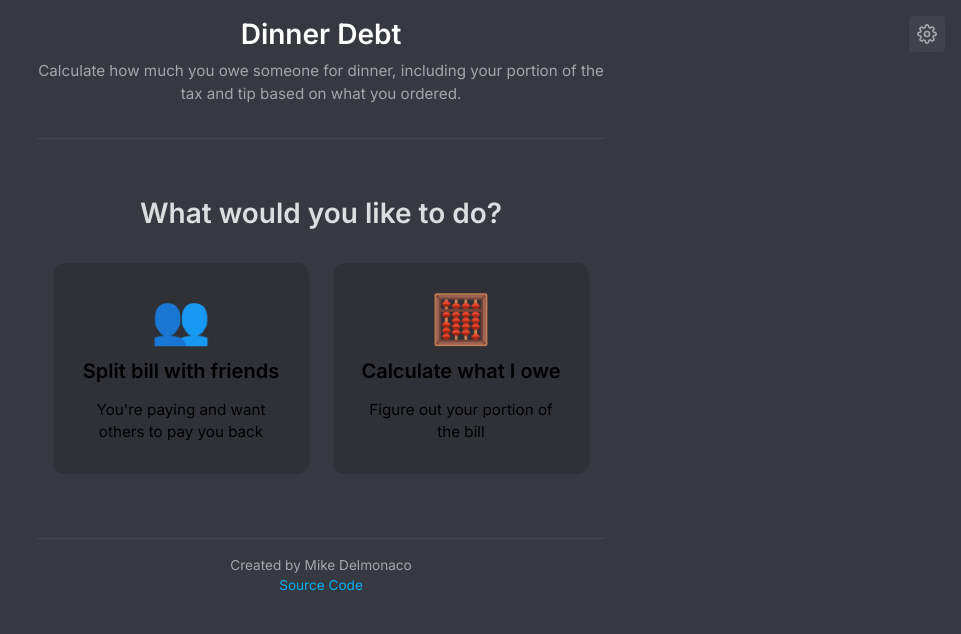
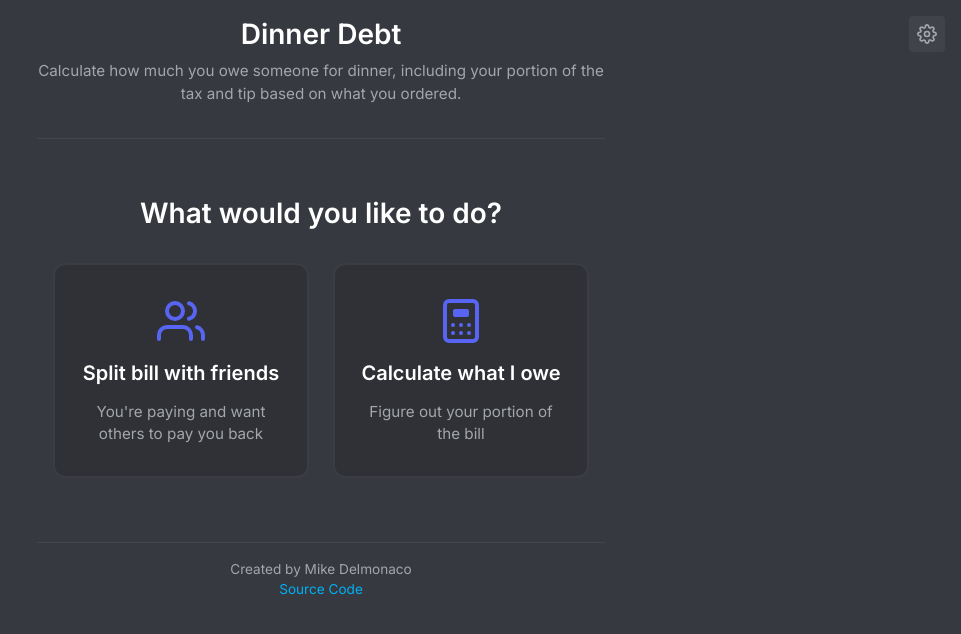
Before and after one commit to quasarbright/dinner-debt, a React (Create React App) app: page / in a window 1280 px wide. Shown: the top 634 px of the page, without its empty margins (319-1280 px from the left). Built offline with nearby package versions, Linux system fonts and the light colour scheme.

Commit message:
fix prefill bug

```diff
--- a/src/App.css
+++ b/src/App.css
@@ -1041,7 +1041,7 @@
 
 .landing-container h2 {
   font-size: 1.75rem;
-  color: var(--text-primary);
+  color: var(--header-primary);
   margin-bottom: 2rem;
 }
 
@@ -1060,7 +1060,7 @@
 
 .landing-option-button {
   background: var(--background-secondary);
-  border: 2px solid var(--border-color);
+  border: 2px solid rgba(255, 255, 255, 0.06);
   border-radius: 12px;
   padding: 2rem 1.5rem;
   cursor: pointer;
@@ -1075,7 +1075,7 @@
 
 .landing-option-button:hover {
   transform: translateY(-2px);
-  border-color: var(--accent-color);
+  border-color: var(--brand);
   box-shadow: 0 4px 12px rgba(0, 0, 0, 0.15);
 }
 
@@ -1084,19 +1084,20 @@
 }
 
 .option-icon {
-  font-size: 3rem;
-  line-height: 1;
+  width: 48px;
+  height: 48px;
+  color: var(--brand);
 }
 
 .option-title {
   font-size: 1.25rem;
   font-weight: 600;
-  color: var(--text-primary);
+  color: var(--header-primary);
 }
 
 .option-description {
   font-size: 0.95rem;
-  color: var(--text-secondary);
+  color: var(--text-muted);
   line-height: 1.4;
 }
 
@@ -1110,7 +1111,7 @@
 
 .calculator-choice-container h2 {
   font-size: 1.75rem;
-  color: var(--text-primary);
+  color: var(--header-primary);
   margin-bottom: 2rem;
 }
 
@@ -1129,7 +1130,7 @@
 
 .calculator-option-button {
   background: var(--background-secondary);
-  border: 2px solid var(--border-color);
+  border: 2px solid rgba(255, 255, 255, 0.06);
   border-radius: 12px;
   padding: 2rem 1.5rem;
   cursor: pointer;
@@ -1144,7 +1145,7 @@
 
 .calculator-option-button:hover:not(:disabled) {
   transform: translateY(-2px);
-  border-color: var(--accent-color);
+  border-color: var(--brand);
   box-shadow: 0 4px 12px rgba(0, 0, 0, 0.15);
 }
 
--- a/src/App.tsx
+++ b/src/App.tsx
@@ -96,7 +96,7 @@ function App() {
     const modeParam = params.get('mode');
     if (modeParam === 'creator' || modeParam === 'calculator') return modeParam;
     return 'landing';
-  }, []);
+  }, [window.location.search]);
 
   // Internal state for calculator manual entry mode (no URL change)
   const [showCalculatorManualEntry, setShowCalculatorManualEntry] = React.useState(false);
@@ -138,6 +138,7 @@ function App() {
           onManualEntryClick={() => setShowCalculatorManualEntry(true)}
           isProcessingReceipt={isProcessingReceipt}
           receiptError={receiptError ?? null}
+          onReceiptUpload={handleReceiptUpload}
         />
       ) : mode === 'friend' ? (
         <FriendWizard
@@ -437,7 +438,12 @@ function LandingPage() {
           className="landing-option-button"
           onClick={() => window.location.href = '?mode=creator'}
         >
-          <div className="option-icon">👥</div>
+          <svg className="option-icon" viewBox="0 0 24 24" fill="none" xmlns="http://www.w3.org/2000/svg">
+            <path d="M17 21V19C17 17.9391 16.5786 16.9217 15.8284 16.1716C15.0783 15.4214 14.0609 15 13 15H5C3.93913 15 2.92172 15.4214 2.17157 16.1716C1.42143 16.9217 1 17.9391 1 19V21" stroke="currentColor" strokeWidth="2" strokeLinecap="round" strokeLinejoin="round"/>
+            <path d="M9 11C11.2091 11 13 9.20914 13 7C13 4.79086 11.2091 3 9 3C6.79086 3 5 4.79086 5 7C5 9.20914 6.79086 11 9 11Z" stroke="currentColor" strokeWidth="2" strokeLinecap="round" strokeLinejoin="round"/>
+            <path d="M23 21V19C22.9993 18.1137 22.7044 17.2528 22.1614 16.5523C21.6184 15.8519 20.8581 15.3516 20 15.13" stroke="currentColor" strokeWidth="2" strokeLinecap="round" strokeLinejoin="round"/>
+            <path d="M16 3.13C16.8604 3.35031 17.623 3.85071 18.1676 4.55232C18.7122 5.25392 19.0078 6.11683 19.0078 7.005C19.0078 7.89318 18.7122 8.75608 18.1676 9.45769C17.623 10.1593 16.8604 10.6597 16 10.88" stroke="currentColor" strokeWidth="2" strokeLinecap="round" strokeLinejoin="round"/>
+          </svg>
           <div className="option-title">Split bill with friends</div>
           <div className="option-description">
             You're paying and want others to pay you back
@@ -448,7 +454,16 @@ function LandingPage() {
           className="landing-option-button"
           onClick={() => window.location.href = '?mode=calculator'}
         >
-          <div className="option-icon">🧮</div>
+          <svg className="option-icon" viewBox="0 0 24 24" fill="none" xmlns="http://www.w3.org/2000/svg">
+            <rect x="4" y="2" width="16" height="20" rx="2" stroke="currentColor" strokeWidth="2" strokeLinecap="round" strokeLinejoin="round"/>
+            <rect x="8" y="6" width="8" height="4" rx="1" fill="currentColor"/>
+            <line x1="8" y1="14" x2="8" y2="14.01" stroke="currentColor" strokeWidth="2" strokeLinecap="round"/>
+            <line x1="12" y1="14" x2="12" y2="14.01" stroke="currentColor" strokeWidth="2" strokeLinecap="round"/>
+            <line x1="16" y1="14" x2="16" y2="14.01" stroke="currentColor" strokeWidth="2" strokeLinecap="round"/>
+            <line x1="8" y1="18" x2="8" y2="18.01" stroke="currentColor" strokeWidth="2" strokeLinecap="round"/>
+            <line x1="12" y1="18" x2="12" y2="18.01" stroke="currentColor" strokeWidth="2" strokeLinecap="round"/>
+            <line x1="16" y1="18" x2="16" y2="18.01" stroke="currentColor" strokeWidth="2" strokeLinecap="round"/>
+          </svg>
           <div className="option-title">Calculate what I owe</div>
           <div className="option-description">
             Figure out your portion of the bill
@@ -466,6 +481,7 @@ interface CalculatorChoicePageProps {
   onManualEntryClick: () => void;
   isProcessingReceipt: boolean;
   receiptError: string | null;
+  onReceiptUpload: (event: React.ChangeEvent<HTMLInputElement>) => void;
 }
 
 function CalculatorChoicePage({
@@ -473,7 +489,8 @@ function CalculatorChoicePage({
   onReceiptUploadClick,
   onManualEntryClick,
   isProcessingReceipt,
-  receiptError
+  receiptError,
+  onReceiptUpload
 }: CalculatorChoicePageProps) {
   React.useEffect(() => {
     if (!receiptUploadEnabled) {
@@ -487,6 +504,14 @@ function CalculatorChoicePage({
 
   return (
     <div className="calculator-choice-container">
+      <input
+        type="file"
+        id="receipt-upload"
+        accept="image/jpeg,image/jpg,image/png,image/webp,image/gif"
+        onChange={onReceiptUpload}
+        style={{ display: 'none' }}
+        disabled={isProcessingReceipt}
+      />
       <h2>How would you like to enter the bill?</h2>
       <div className="calculator-options">
         <button
@@ -494,7 +519,10 @@ function CalculatorChoicePage({
           onClick={onReceiptUploadClick}
           disabled={isProcessingReceipt}
         >
-          <div className="option-icon">📸</div>
+          <svg className="option-icon" viewBox="0 0 24 24" fill="none" xmlns="http://www.w3.org/2000/svg">
+            <path d="M23 19C23 19.5304 22.7893 20.0391 22.4142 20.4142C22.0391 20.7893 21.5304 21 21 21H3C2.46957 21 1.96086 20.7893 1.58579 20.4142C1.21071 20.0391 1 19.5304 1 19V8C1 7.46957 1.21071 6.96086 1.58579 6.58579C1.96086 6.21071 2.46957 6 3 6H7L9 3H15L17 6H21C21.5304 6 22.0391 6.21071 22.4142 6.58579C22.7893 6.96086 23 7.46957 23 8V19Z" stroke="currentColor" strokeWidth="2" strokeLinecap="round" strokeLinejoin="round"/>
+            <circle cx="12" cy="13" r="4" stroke="currentColor" strokeWidth="2" strokeLinecap="round" strokeLinejoin="round"/>
+          </svg>
           <div className="option-title">
             {isProcessingReceipt ? 'Processing...' : 'Upload Receipt'}
           </div>
@@ -507,7 +535,10 @@ function CalculatorChoicePage({
           className="calculator-option-button"
           onClick={onManualEntryClick}
         >
-          <div className="option-icon">✏️</div>
+          <svg className="option-icon" viewBox="0 0 24 24" fill="none" xmlns="http://www.w3.org/2000/svg">
+            <path d="M17 3C17.5304 3 18.0391 3.21071 18.4142 3.58579L20.4142 5.58579C20.7893 5.96086 21 6.46957 21 7V20C21 20.5304 20.7893 21.0391 20.4142 21.4142C20.0391 21.7893 19.5304 22 19 22H5C4.46957 22 3.96086 21.7893 3.58579 21.4142C3.21071 21.0391 3 20.5304 3 20V4C3 3.46957 3.21071 2.96086 3.58579 2.58579C3.96086 2.21071 4.46957 2 5 2H16C16.2652 2 16.5196 2.10536 16.7071 2.29289L17 3Z" stroke="currentColor" strokeWidth="2" strokeLinecap="round" strokeLinejoin="round"/>
+            <path d="M9 9H15M9 13H15M9 17H13" stroke="currentColor" strokeWidth="2" strokeLinecap="round" strokeLinejoin="round"/>
+          </svg>
           <div className="option-title">Manual Entry</div>
           <div className="option-description">
             Type in the details yourself
--- a/src/components/FriendWizard.tsx
+++ b/src/components/FriendWizard.tsx
@@ -59,6 +59,16 @@ export function FriendWizard(props: FriendWizardProps) {
   const [tip, setTip] = useState<number>(initialTip);
   const [tipIsRate, setTipIsRate] = useState<boolean>(initialTipIsRate);
   const [items, setItems] = useState<Partial<Item>[]>(initialItems);
+
+  // Sync internal state with props when they change (e.g., when URL params change)
+  React.useEffect(() => {
+    setSubtotal(initialSubtotal);
+    setTotal(initialTotal);
+    setTip(initialTip);
+    setTipIsRate(initialTipIsRate);
+    setItems(initialItems);
+    setIsPayingMe(initialIsPayingMe);
+  }, [initialSubtotal, initialTotal, initialTip, initialTipIsRate, initialItems, initialIsPayingMe]);
 
   // Update item cost (calculator mode only)
   const updateItemCost = (itemId: string, newCost: number) => {
--- a/src/utils/shareUrl.ts
+++ b/src/utils/shareUrl.ts
@@ -16,6 +16,7 @@ export function encodeFormState(state: FormState): string {
 export function decodeFormState(encoded: string): FormState | null {
   try {
     const json = atob(encoded);
+    console.debug('Decoded form state JSON:', json);
     return JSON.parse(json);
   } catch (error) {
     console.error('Failed to decode form state:', error);
```
